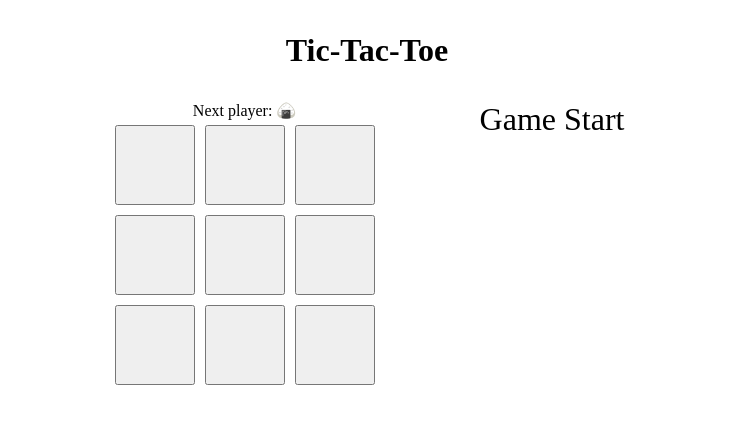
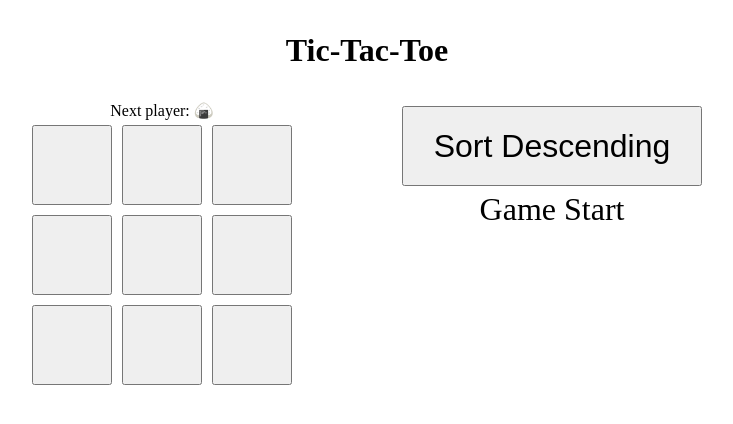
Before and after one commit to T4R0TARO/tictactoe-app, a React (Vite) app: page / in a window 1280 px wide. Shown: the top 424 px of the page, without its empty margins (273-1006 px from the left). Built offline with nearby package versions, Linux system fonts and the light colour scheme.

Commit message:
added btn to toggle order feature

```diff
--- a/src/App.css
+++ b/src/App.css
@@ -21,7 +21,8 @@ ul {
   align-items: center;
 }
 
-.time-button {
+.time-button,
+.toggle-sorted-moves-btn {
   width: 300px;
 }
 
--- a/src/components/Board.jsx
+++ b/src/components/Board.jsx
@@ -73,7 +73,6 @@ function Board({ xIsNext, squares, onPlay }) {
     status = "Next player: " + (xIsNext ? "🍙" : "🍘");
   }
 
-  // TODO: Add a toggle button that lets you sort the moves in either accending or descending order
   // TODO: When someone wins, highlight the three squares that caused the win
   // TODO: When no one wins, display a message about result being a draw
   // TODO: Display the location for each move in the format(row,col) in the move history list
@@ -116,6 +115,7 @@ export default function Game() {
   const [currentMove, setCurrentMove] = useState(0);
   const xIsNext = currentMove % 2 === 0;
   const currentSquares = history[currentMove];
+  const [isMovesAscending, setIsMovesAscending] = useState(true);
 
   function handlePlay(nextSquares) {
     const nextHistory = [...history.slice(0, currentMove + 1), nextSquares];
@@ -125,6 +125,12 @@ export default function Game() {
 
   function jumpTo(nextMove) {
     setCurrentMove(nextMove);
+  }
+
+  // TODO: Add a toggle button that lets you sort the moves in either accending or descending order ✅
+
+  function handleToggleAscending() {
+    setIsMovesAscending(!isMovesAscending);
   }
 
   // TODO: For the current move ONLY, show "You are at move #..." instead of a button ✅
@@ -151,13 +157,22 @@ export default function Game() {
     );
   });
 
+  // Sort moves based on sorting order
+  const sortedMoves = isMovesAscending ? moves : moves.slice().reverse();
+
   return (
     <div className="game">
       <div className="game-board">
         <Board xIsNext={xIsNext} squares={currentSquares} onPlay={handlePlay} />
       </div>
       <div className="game-info">
-        <ul>{moves}</ul>
+        <button
+          className="toggle-sorted-moves-btn"
+          onClick={handleToggleAscending}
+        >
+          {isMovesAscending ? "Sort Descending" : "Sort Ascending"}
+        </button>
+        <ul>{sortedMoves}</ul>
       </div>
     </div>
   );
```
